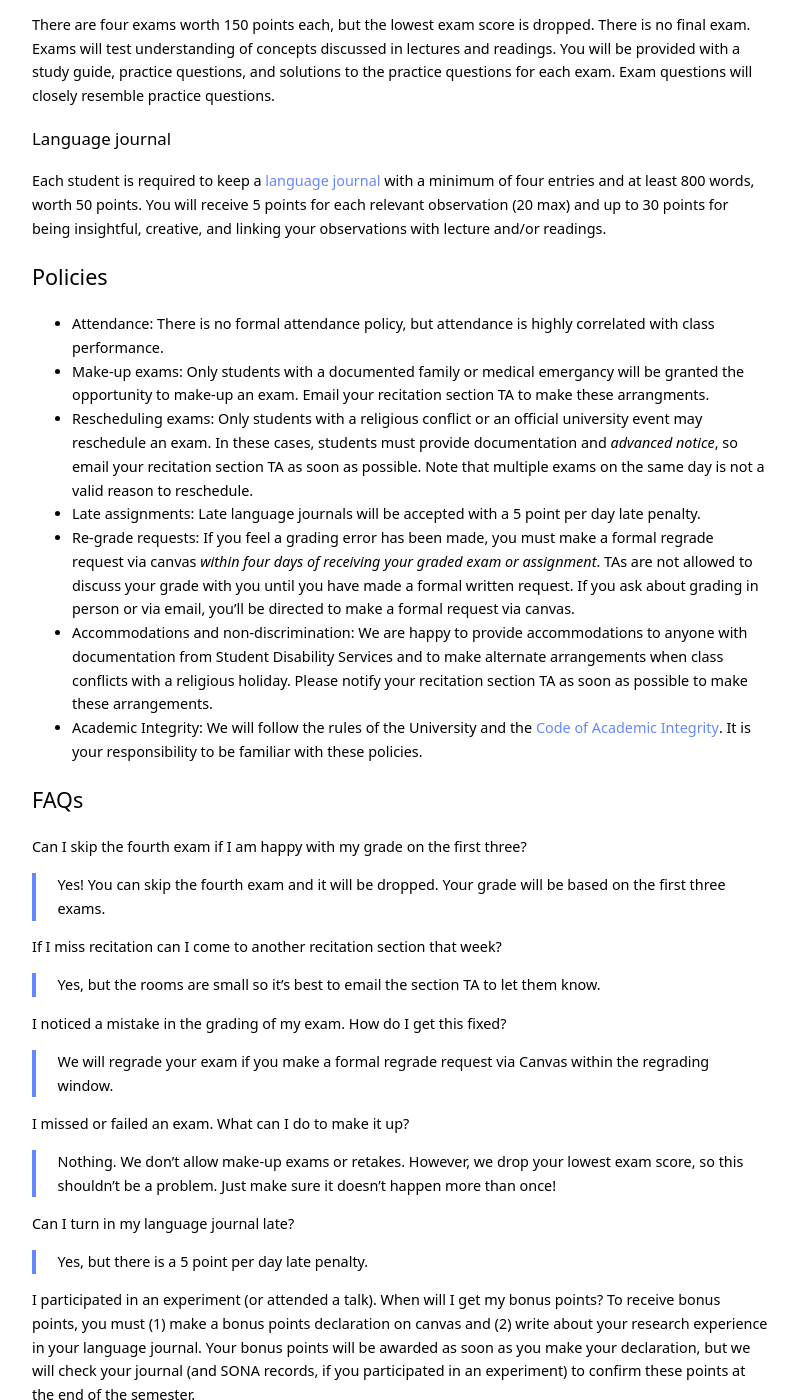
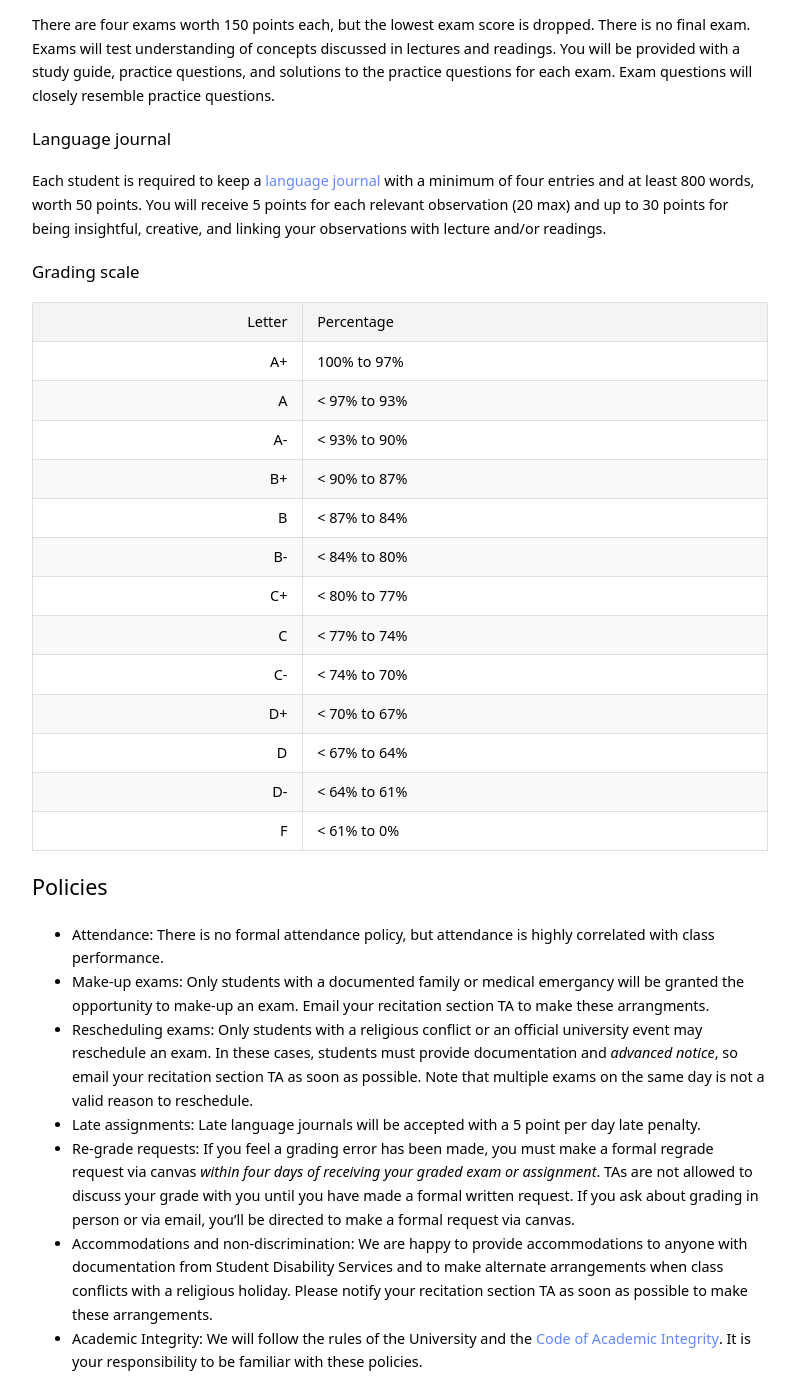
Before and after one commit to kschuler/ling001, a Jekyll site: the page built from index.md, in a window 1280 px wide and 1400 px high, scrolled down 2961 px. Shown: the whole window, without its empty margins (240-1039 px from the left). Built offline with Jekyll 4.4.1, drawn with Linux system fonts in a browser that asks for light colours.

Commit message:
Update index.md

```diff
--- a/index.md
+++ b/index.md
@@ -77,6 +77,24 @@ There are four exams worth 150 points each, but the lowest exam score is dropped
 ### Language journal
 Each student is required to keep a [language journal](resources/language-journal-assignment) with a minimum of four entries and at least 800 words, worth 50 points. You will receive 5 points for each relevant observation (20 max) and up to 30 points for being insightful, creative, and linking your observations with lecture and/or readings.
 
+### Grading scale
+
+Letter | Percentage
+---: | :---
+A+ | 100% to 97%
+A | < 97% to 93%
+A- | < 93% to 90%
+B+ | < 90% to 87%
+B | < 87% to 84%
+B- | < 84% to 80%
+C+ | < 80% to 77%
+C | < 77% to 74%
+C- | < 74% to 70%
+D+ | < 70% to 67%
+D | < 67% to 64%
+D- | < 64% to 61%
+F | < 61% to 0%
+
 ## Policies
 - **Attendance**: There is no formal attendance policy, but attendance is highly correlated with class performance.
 - **Make-up exams**: Only students with a documented family or medical emergancy will be granted the opportunity to make-up an exam. Email your recitation section TA to make these arrangments.
```
